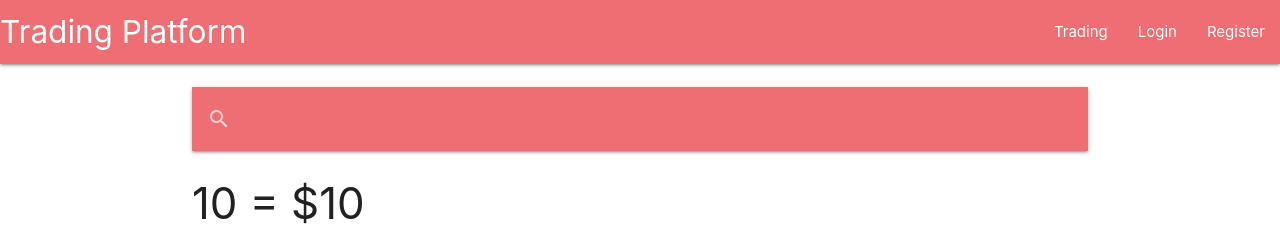
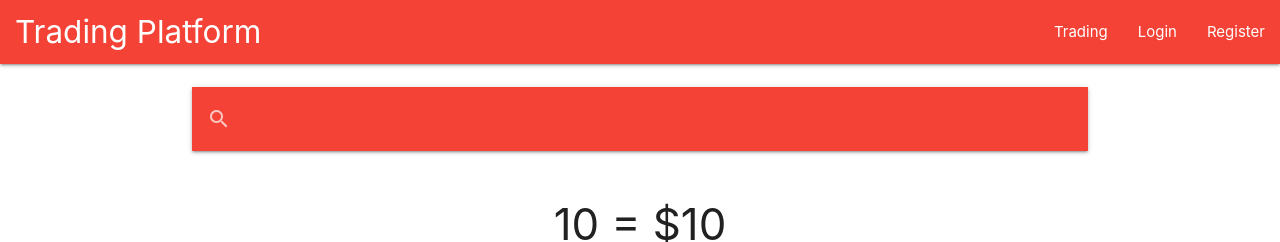
Before and after one commit to trevortomlin/MockStockTradingPlatform, a Django app: template main/templates/main/home.html in a window 1280 px wide; the page is wider, and only the part inside the window is pictured. Shown: the top 242 px of that part. Run offline with Django 3.2, Linux system fonts and the light colour scheme; the template is opened without the code that fills it: most values are stand-ins (such as "Sample title", 1, 10 or a date in 2020); some libraries are stand-ins or nearby versions.

Commit message:
Colors are now consistent.

```diff
--- /dev/null
+++ b/main/static/main/main.css
@@ -0,0 +1,12 @@
+.brand-logo {
+
+	margin-left: 15px;
+
+}
+
+h3 {
+
+	text-align: center;
+	margin-top: 50px;
+
+}
--- a/main/templates/main/header.html
+++ b/main/templates/main/header.html
@@ -6,6 +6,8 @@
     <script src="https://cdnjs.cloudflare.com/ajax/libs/materialize/1.0.0/js/materialize.min.js"></script>
     <!--Import Google Icon Font-->
     <link href="https://fonts.googleapis.com/icon?family=Material+Icons" rel="stylesheet">
+
+    <link href="{% static 'main/main.css' %}" rel="stylesheet" type="text/css">
 </head>
 
 <body>
--- a/main/templates/main/home.html
+++ b/main/templates/main/home.html
@@ -2,10 +2,8 @@
 
 {% block content %}
 
-	<!-- <script src="https://cdnjs.cloudflare.com/ajax/libs/Chart.js/3.6.0/chart.min.js" integrity="sha512-GMGzUEevhWh8Tc/njS0bDpwgxdCJLQBWG3Z2Ct+JGOpVnEmjvNx6ts4v6A2XJf1HOrtOsfhv3hBKpK9kE5z8AQ==" crossorigin="anonymous" referrerpolicy="no-referrer"></script> -->
-
 	<nav>
-    <div class="nav-wrapper">
+    <div class="nav-wrapper red">
       <form>
         <div class="input-field">
           <input id="search" type="search" required onsearch="goToPage()">
@@ -17,8 +15,6 @@
   </nav>
 
   	<script type="text/javascript">
-
-		// document.getElementById("search").addEventListener("search", goToPage());
 
 		function goToPage(){
 
@@ -40,7 +36,12 @@
 	    var data = google.visualization.arrayToDataTable({{Bars|safe}}, true);
 
 	    var options = {
-	      legend:'none'
+	      legend:'none',
+	      candlestick: {
+            fallingColor: { strokeWidth: 0, fill: '#FF0000' }, // red
+            risingColor: { strokeWidth: 0, fill: '#008000' }   // green
+          }
+
 	    };
 
 	    var chart = new google.visualization.CandlestickChart(document.getElementById('chart_div'));
@@ -55,17 +56,16 @@
 
     <div class="container col s12" id="chart_div" style="width: 3000px; height: 500px;"></div>
 
+   	<div class="container col s12 center">
   	{% if user.is_authenticated %}
   		<form method="get">
-			<button type="submit" class="waves-effect waves-light btn-large" name="buyBtn">Buy</button>
-			<button type="submit" class="waves-effect waves-light btn-large" name="sellBtn">Sell</button>
+			<button type="submit" class="waves-effect waves-light btn-large red" name="buyBtn">Buy</button>
+			<button type="submit" class="waves-effect waves-light btn-large red" name="sellBtn">Sell</button>
 		</form>
-		<!-- <div class="container col s6">
-			<button class="btn" name="buyBtn">Buy</button>
-			<button class="btn">Sell</button>
-		</div> -->
 	{% endif %}
 
 	</div>
 
+	</div>
+
 {% endblock %}
--- a/main/templates/main/navbar.html
+++ b/main/templates/main/navbar.html
@@ -1,5 +1,5 @@
 <nav>
-	  <div class="nav-wrapper">
+	  <div class="nav-wrapper red">
 	    <a href="/" class="brand-logo">Trading Platform</a>
 	    <ul id="nav-mobile" class="right hide-on-med-and-down">
 
--- a/main/templates/main/orders.html
+++ b/main/templates/main/orders.html
@@ -1,7 +1,6 @@
 {% extends "main/header.html" %}
 
 {% block content %}
-
 <h1>Orders:</h1>
 	<table class="striped">
 		<thead>
--- a/stocktraderplatform/settings.py
+++ b/stocktraderplatform/settings.py
@@ -121,6 +121,10 @@ USE_TZ = True
 
 STATIC_URL = '/static/'
 
+STATICFILES_DIRS = [
+    os.path.join(BASE_DIR, 'static')
+]
+
 # Default primary key field type
 # https://docs.djangoproject.com/en/3.2/ref/settings/#default-auto-field
 
```
Also changed, not shown: main/templates/main/main.css (added, +12 -0 lines), main/views.py (+6 -6 lines).
